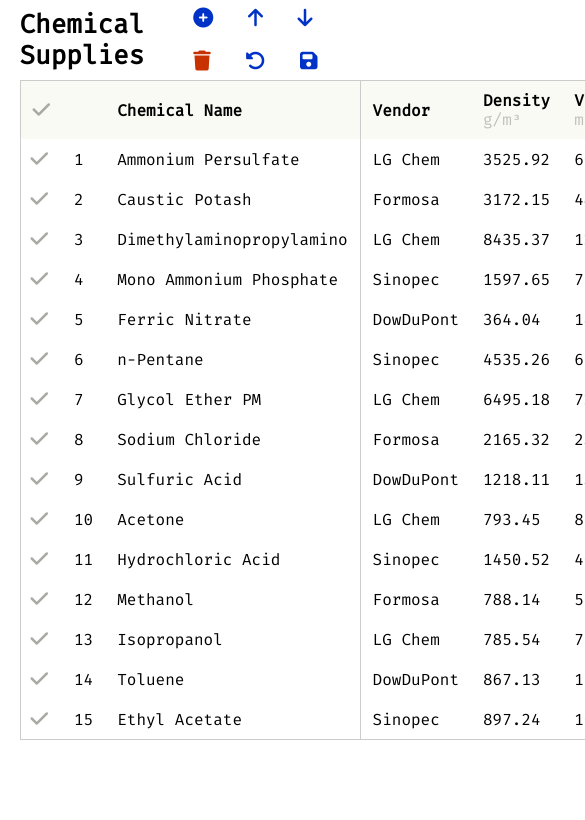
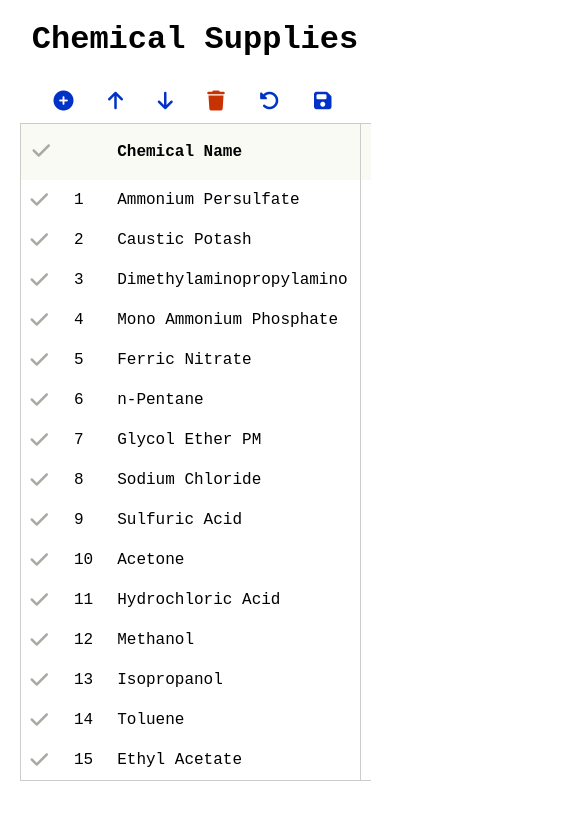
Before and after one commit to souvik-wizard/JsDeveloper-Assignment, a plain HTML site: page index.html in a window 390 px wide. Shown: the top 820 px of the page, 585 px wide, since content can reach past the window. Drawn offline with Linux system fonts and the light colour scheme.

Commit message:
Refactor index.html and styles.css: Update header and table styles

```diff
--- a/index.html
+++ b/index.html
@@ -9,7 +9,7 @@
 </head>
 <body>
   <div class="header">
-    <h5>Chemical Supplies</h5>
+    <h1>Chemical Supplies</h1>
     <div class="toolbar">
       <button onclick="addRow()">
         <i class="fa-solid fa-circle-plus" style="color: #0032C7;"></i>
@@ -32,15 +32,16 @@
     </div>
   </div>
 
+  <div class="table-container">
     <table id="chemical-table">
       <thead>
         <tr>
-        <th> <i class="fa-solid fa-check selected" style="font-size: 20px;"></i></th>
+          <th><i class="fa-solid fa-check selected" style="font-size: 20px;"></i></th>
           <th onclick="sortTable(0)"></th>
           <th onclick="sortTable(1)">Chemical Name</th>
           <th onclick="sortTable(2)">Vendor</th>
-        <th onclick="sortTable(3)">Density <br> <span class="unit">g/m³ </span></th>
-        <th onclick="sortTable(4)">Viscosity <br><span class="unit">m²/s</span> </th>
+          <th onclick="sortTable(3)">Density <br> <span class="unit">g/m³</span></th>
+          <th onclick="sortTable(4)">Viscosity <br><span class="unit">m²/s</span></th>
           <th onclick="sortTable(5)">Packaging</th>
           <th onclick="sortTable(6)">Pack Size</th>
           <th onclick="sortTable(7)">Unit</th>
@@ -48,8 +49,8 @@
         </tr>
       </thead>
       <tbody id="table-body"></tbody>
-
     </table>
+  </div>
 
   <script src="script.js"></script>
 </body>
--- a/styles.css
+++ b/styles.css
@@ -1,17 +1,12 @@
-@import url('https://fonts.googleapis.com/css2?family=Fira+Mono:wght@400&display=swap');
-
 body {
-    font-family: "Fira Mono", monospace;;
+  font-family: "Fira Mono", monospace;
   margin: 20px;
   width: 90%;
   margin: auto;
-
 }
 
-  h5 {
-    font-size: 26px;
-  }
-  .header{
+
+.header {
   height: 80px;
   display: flex;
   justify-content: space-between;
@@ -27,18 +22,23 @@
   font-size: 20px;
 }
 
+.table-container {
+  width: 100%;
+  overflow-x: auto;
+}
 
 table {
   width: 100%;
   border-collapse: collapse;
   margin-bottom: 20px;
   border: 1px solid #ccc;
+}
 
-  }
-  tr th:nth-child(3), tr td:nth-child(3){
+tr th:nth-child(3), tr td:nth-child(3) {
   border-right: 1px solid #ccc;
 }
-  .unit{
+
+.unit {
   font-weight: lighter;
   color: #C0C0BB;
 }
@@ -57,13 +57,14 @@
 th:hover {
   background-color: #ececec;
 }
-  tr i{
-    color:#A9A9A4;
+
+tr i {
+  color: #A9A9A4;
 }
 
 tr.selected {
   background-color: #E6E8FF;
-    color:#0030C7
+  color: #0030C7;
 }
 
 .selected-icon {
@@ -78,3 +79,18 @@
   outline: 1px solid #0032C7;
   background-color: white;
 }
+
+@media screen and (max-width: 480px) {
+  .table-container {
+    width: 100%;
+    overflow-x: auto;
+  }
+
+  table {
+    width: 100%;
+  }
+  .header {
+    height: auto;
+    flex-direction: column;
+  }
+}
```
Lines whose indentation alone changed are shown as unchanged.
